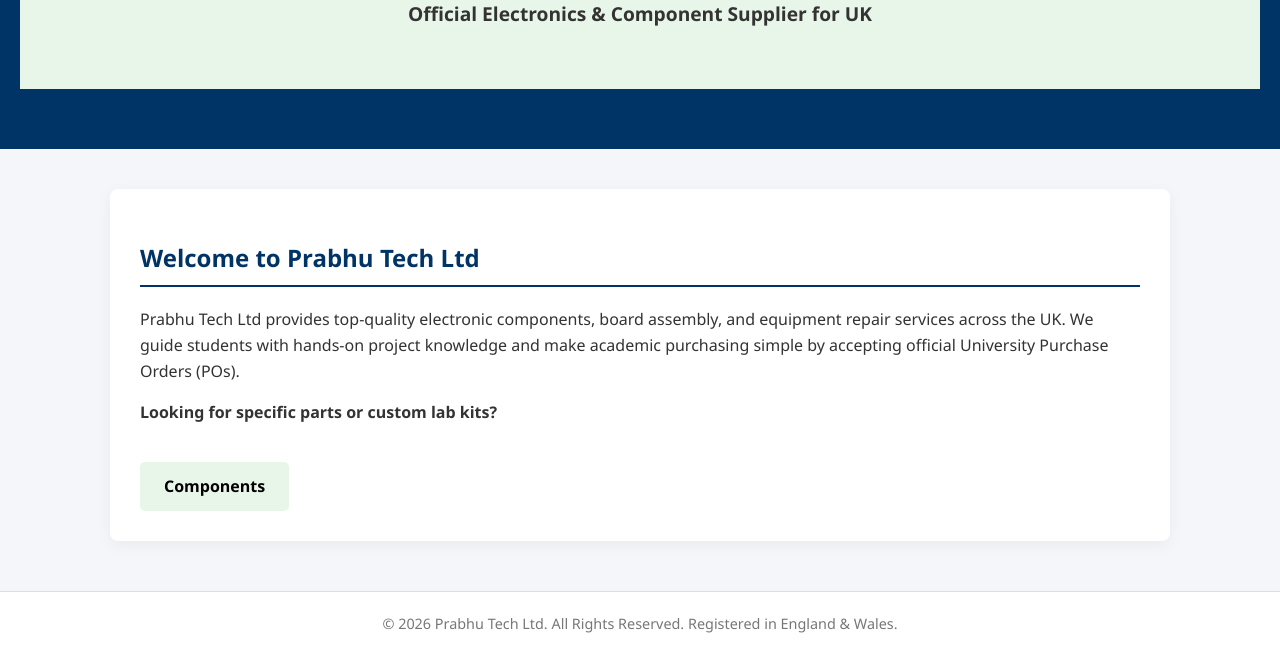
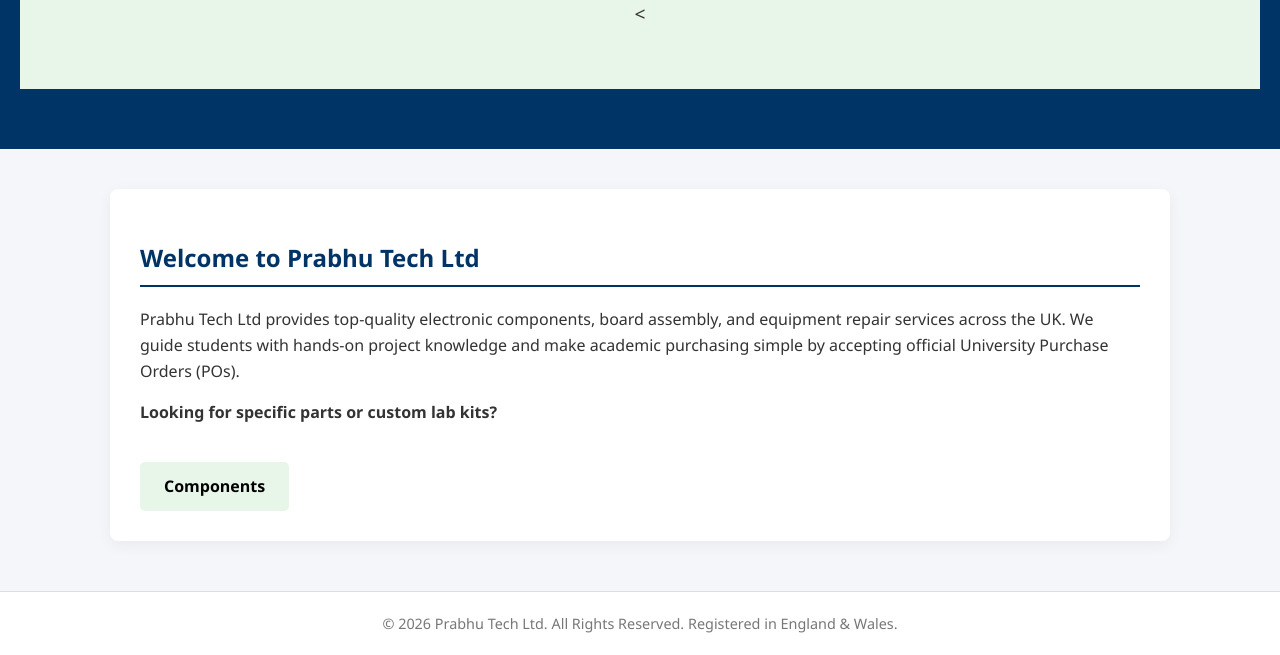
Before and after one commit to Bonot23/prabhutech-website, a plain HTML site: page index.html in a window 1280 px wide. Shown: the part 241-896 px from the top of the page. Drawn offline with Linux system fonts and the light colour scheme.

Commit message:
Update index.html

```diff
--- a/index.html
+++ b/index.html
@@ -40,7 +40,7 @@
     <header>
          <div style="background-color: #e8f5e9; color: #002244; text-align: center; padding: 40px;">
         <h1 style="color: #002244:">Prabhu Tech Ltd</h1>
-        <p style= "color: #333333;"><strong>Official Electronics & Component Supplier for UK </strong></p>
+        <p style= "color: #333333;">< </strong></p>
     </header>
 
     <div class="container">
```
